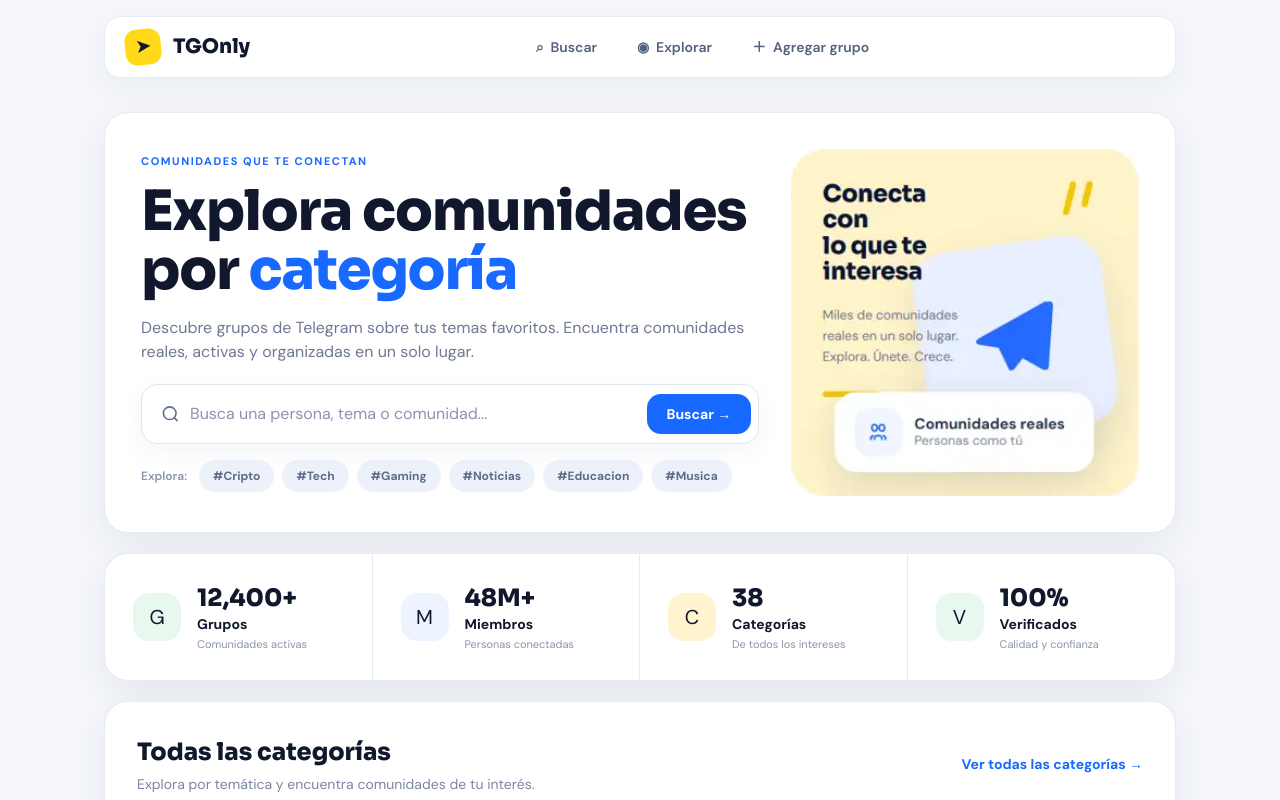
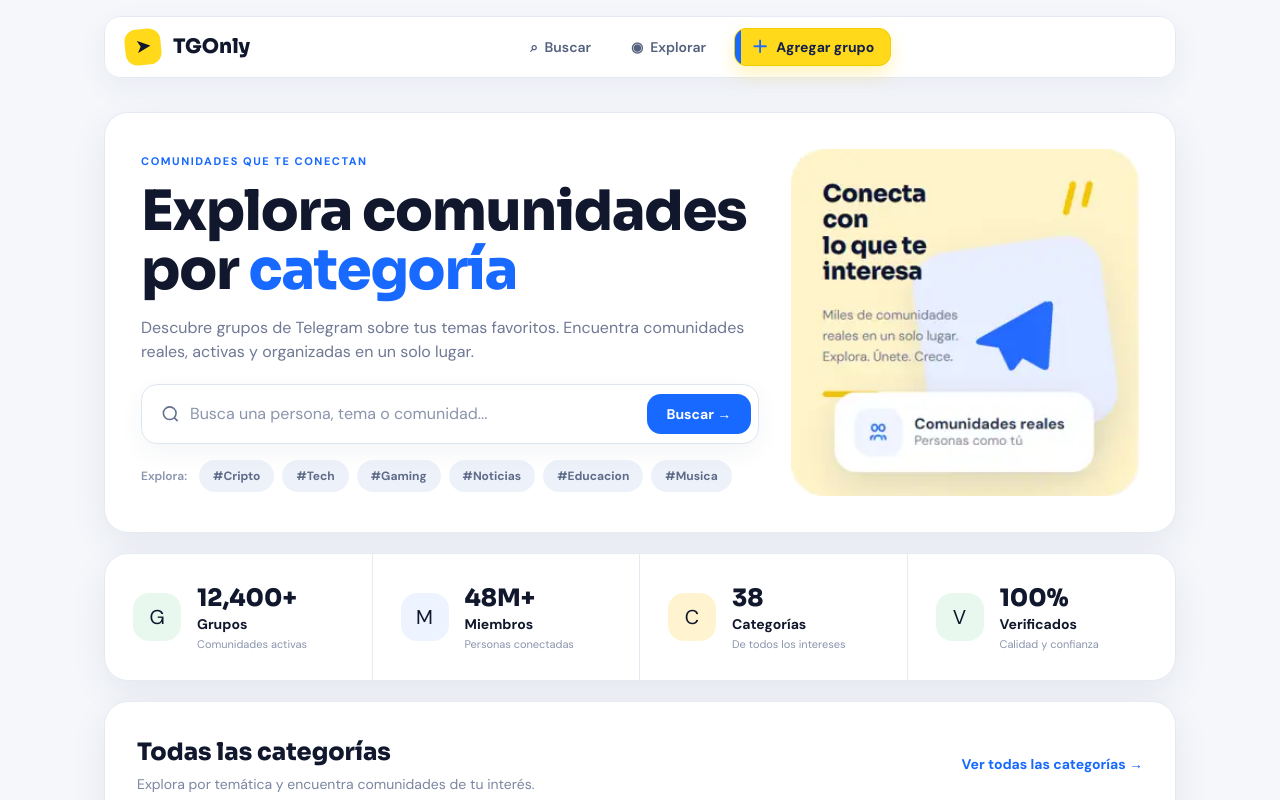
Before and after one commit to gaelnav1/tgonly, a Next.js app: page / in a window 1280 px wide. Shown: the top 800 px of the page. Built offline with nearby package versions, Linux system fonts and the light colour scheme; no server answers; the database is empty.

Commit message:
UX: make Add group header action dopaminic

```diff
--- a/components/Navbar.tsx
+++ b/components/Navbar.tsx
@@ -13,7 +13,14 @@
           <div className="hidden md:flex items-center gap-2">
             <Link href="/buscar" className="px-4 py-2 rounded-xl text-[#53607e] text-sm font-semibold hover:bg-[#f3f6fb] hover:text-[#1769ff] transition-colors">⌕&nbsp; Buscar</Link>
             <Link href="/grupos" className="px-4 py-2 rounded-xl text-[#53607e] text-sm font-semibold hover:bg-[#f3f6fb] hover:text-[#1769ff] transition-colors">◉&nbsp; Explorar</Link>
-            <Link href="/agregar" className="px-4 py-2 rounded-xl text-[#53607e] text-sm font-semibold hover:bg-[#f3f6fb] hover:text-[#1769ff] transition-colors">＋&nbsp; Agregar grupo</Link>
+            <Link
+              href="/agregar"
+              className="group relative ml-1 inline-flex items-center gap-2 overflow-hidden rounded-xl border border-[#f2cd00] bg-[#ffd91a] px-4 py-2 text-sm font-extrabold text-[#13204a] shadow-[0_8px_18px_rgba(255,217,26,.28)] transition-all hover:-translate-y-0.5 hover:bg-[#ffe34d] hover:shadow-[0_10px_22px_rgba(255,217,26,.38)] active:translate-y-0"
+            >
+              <span className="absolute inset-y-0 left-0 w-1.5 bg-[#1769ff]" />
+              <span className="relative text-[17px] leading-none text-[#1769ff]">＋</span>
+              <span className="relative">Agregar grupo</span>
+            </Link>
           </div>
 
           <div className="flex items-center gap-2">
```
